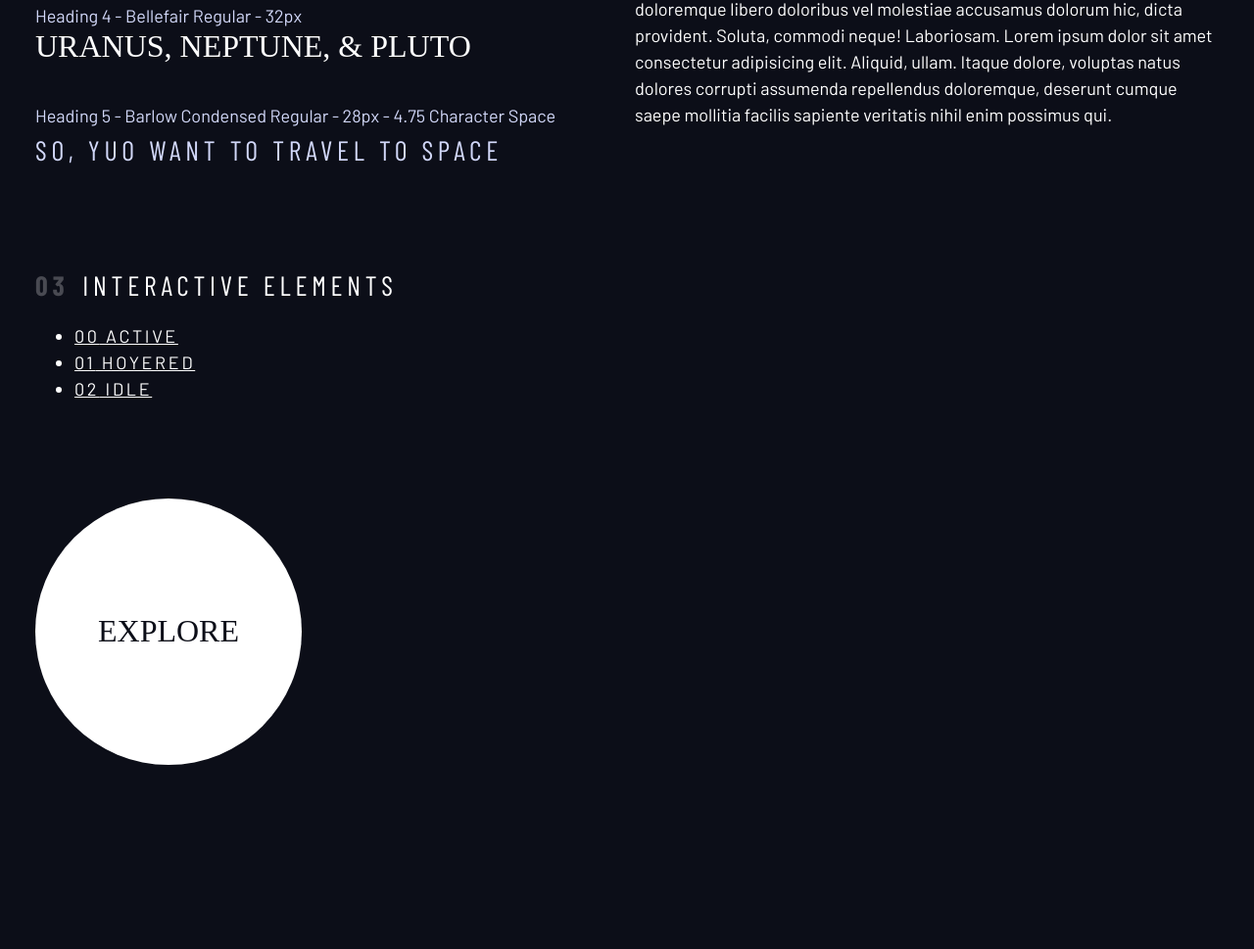
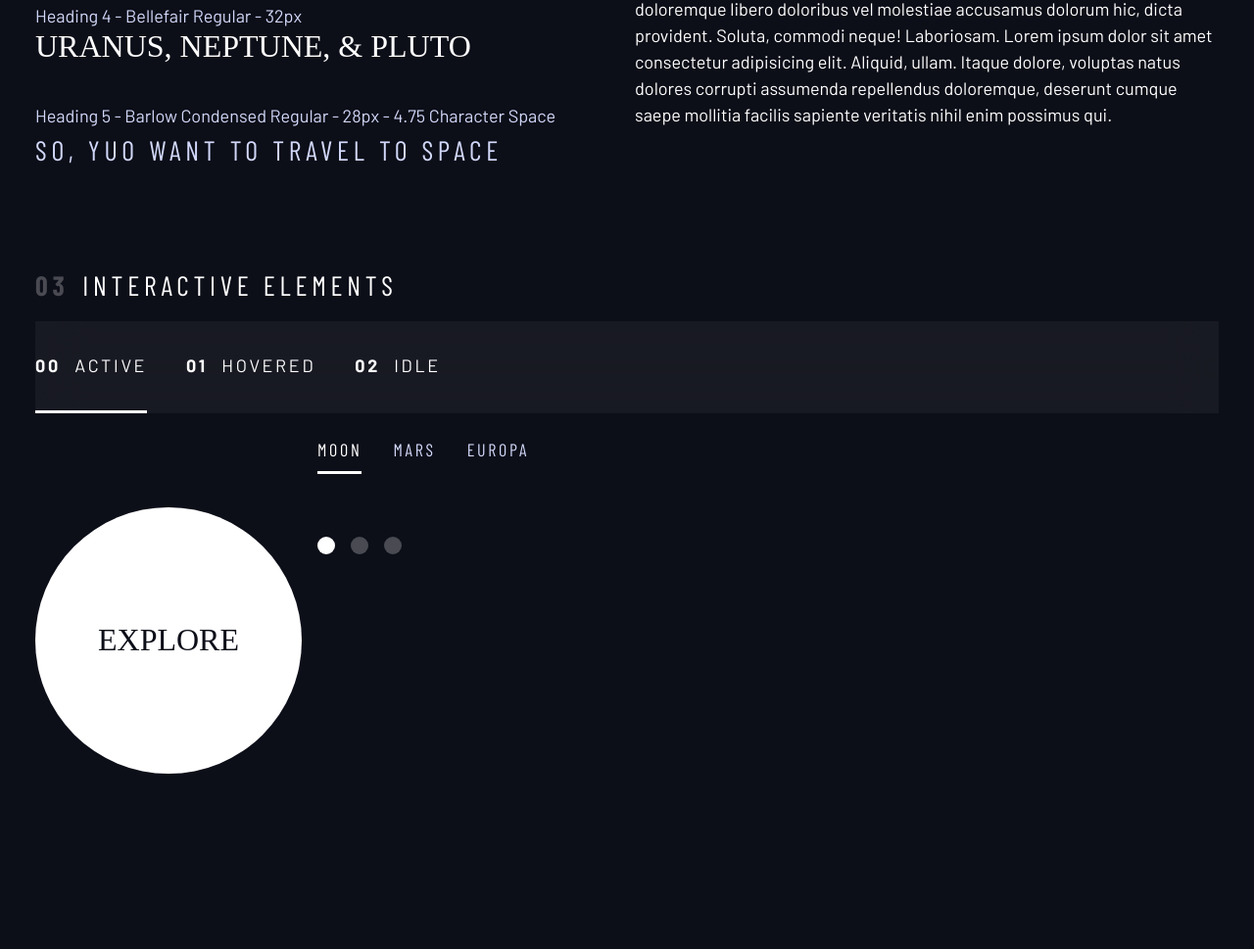
Before and after one commit to gretelga/Practica-Maquetac-on-FreeCodeCamp, a plain HTML site: page design-system.html in a window 1280 px wide. Shown: the part 1091-2060 px from the top of the page at 98% size. Before the commit the page ends 1968 px from the top, so only its background shows below. Drawn offline with nearby package versions, Linux system fonts and the light colour scheme; a web font is replaced by a local one.

Commit message:
Se agregan las clases navigation y dot para la segunda parte de la 3er section

```diff
--- a/design-system.html
+++ b/design-system.html
@@ -102,11 +102,13 @@
 
     <section class="flow space-section">
         <h2 class="numbered-title"><span>03</span>Interactive Elements</h2>
+
+        <!-- navigation -->
         <div>
             <nav>
-                <ul>
-                    <li><a class="uppercase text-white letter-spacing-2" href="#"><span>00</span> Active </a></li>
-                    <li><a class="uppercase text-white letter-spacing-2" href="#"><span>01</span> Hoyered </a></li>
+                <ul class="primary-navigation underline-indicators flex">
+                    <li class="active"><a class="uppercase text-white letter-spacing-2" href="#"><span>00</span> Active </a></li>
+                    <li><a class="uppercase text-white letter-spacing-2" href="#"><span>01</span> Hovered </a></li>
                     <li><a class="uppercase text-white letter-spacing-2" href="#"><span>02</span> Idle </a></li>
                 </ul>
             </nav>
@@ -115,11 +117,29 @@
 
         <div class="flex">
             <div style="margin-top: 5rem">
+                <!-- explore button -->
                 <a href="#" class="large-button uppercase ff-serif fs-600 text-dark bg-white">Explore
                 </a>
             </div>
+
+            <div class="flow" style="margin-bottom: 50vh; --flow-space: 4rem">
+
+                <!-- Tabs -->
+                <div class="tab-list underline-indicators flex">
+                    <button aria-selected="true" class="uppercase ff-sans-cond text-accent letter-spacing-2">Moon</button>
+                    <button aria-selected="false" class="uppercase ff-sans-cond text-accent letter-spacing-2">Mars</button>
+                    <button aria-selected="false" class="uppercase ff-sans-cond text-accent letter-spacing-2">Europa</button>
+                </div>
+
+                <!-- Dots -->
+                <div class="dot-indicators flex">
+                    <button aria-selected="true"><span class="sr-only">Slide title</span></button>
+                    <button aria-selected="false"><span class="sr-only">Slide title</span></button>
+                    <button aria-selected="false"><span class="sr-only">Slide title</span></button>
+                </div>
+
+            </div>
         </div>
-
 
 
 
--- a/index.css
+++ b/index.css
@@ -240,3 +240,64 @@ select {
     opacity: 1;
     transform: scale(1.5);
 }
+
+/* primary-navigation */
+
+.primary-navigation {
+  --gap: clamp(1.5rem, 5vh, 3.5rem);
+  --underline-gap: 2rem;
+  list-style: none;
+  padding: 0;
+  margin: 0;
+  background: hsl( var(--clr-white) / 0.05);
+  backdrop-filter: blur(1.5rem);
+}
+
+.primary-navigation a {
+  text-decoration: none;
+}
+
+.primary-navigation a > span {
+  font-weight: 700;
+  margin-right: .5rem;
+}
+
+.underline-indicators > * {
+  cursor: pointer;
+  padding: var(--underline-gap, .5rem) 0;
+  border: 0;
+  border-bottom: .2rem solid hsl( var(--clr-white) / 0);
+  background-color: transparent;
+}
+
+.underline-indicators > *:hover,
+.underline-indicators > *:focus {
+  border-color: hsl( var(--clr-white) / .5);
+}
+
+.underline-indicators > .active,
+.underline-indicators > [aria-selected="true"]{
+  color: hsl( var(--clr-white) / 1);
+  border-color: hsl( var(--clr-white) / 1);
+}
+
+.tab-list {
+  --gap: 2rem;
+}
+
+.dot-indicators > * {
+  cursor: pointer;
+  border: 0;
+  border-radius: 50%;
+  padding: .5em;
+  background-color: hsl( var(--clr-white) / .25);
+}
+
+.dot-indicators > *:hover,
+.dot-indicators > *:focus{
+  background-color: hsl( var(--clr-white) / .5);
+}
+
+.dot-indicators > [aria-selected="true"]{
+  background-color: hsl( var(--clr-white) / 1);
+}
```
